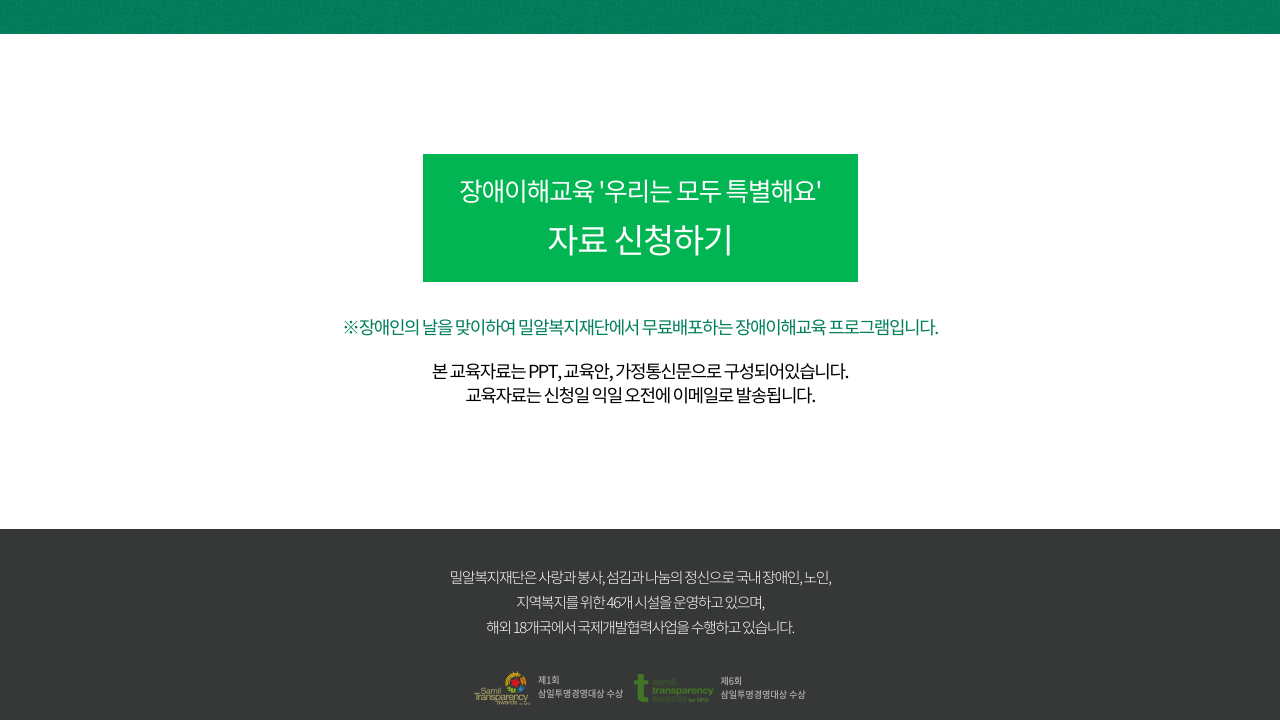
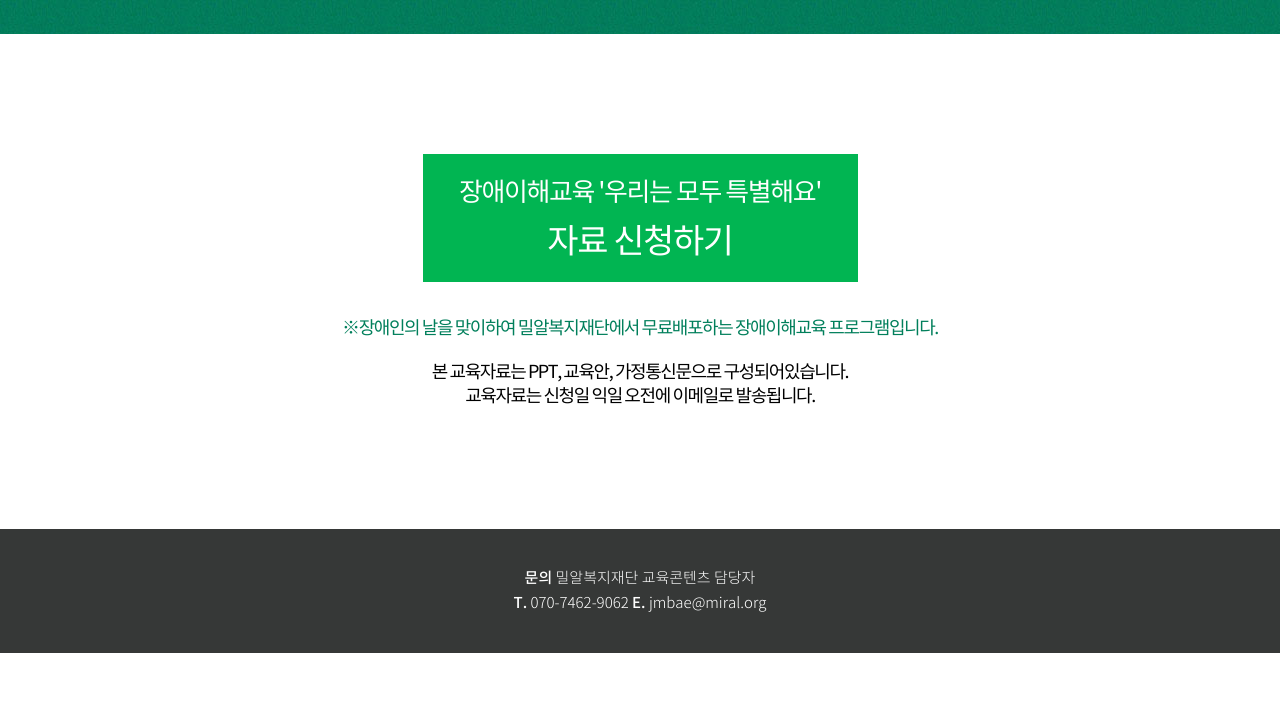
Before and after one commit to suksa/jara-MilAlBokJiJeDan, a plain HTML site: page campain_ver3.html in a window 1280 px wide. Shown: the part 1568-2288 px from the top of the page. After the commit the page ends 2221 px from the top, so only its background shows below. Drawn offline with Linux system fonts and the light colour scheme.

Commit message:
mobi footer modify

```diff
--- a/campain_ver3.html
+++ b/campain_ver3.html
@@ -45,12 +45,10 @@
 		</div>
 	</div>
 	<footer>
-		<p>밀알복지재단은 사랑과 봉사, 섬김과 나눔의 정신으로 국내 장애인, 노인,<span class="break-point"></span>지역복지를 위한 46개 시설을 운영하고 있으며,<span class="break-point"></span>해외 18개국에서 국제개발협력사업을 수행하고 있습니다.</p>
-		<ul>
-			<li><img src="./img/footer-award-1.png" alt="제1회 삼일투명경영대상 수상" width="149" height="34"></li>
-			<li><img src="./img/footer-award-2.png" alt="제6회 삼일투명경영대상 수상" width="172" height="34"></li>
-		</ul>
-		<a href="http://www.miral.org" class="footer-logo"><img src="./img/logo.png" alt="밀알복지재단 로고"></a>
+		<p class="mobi-txt">
+			<b>문의</b> 밀알복지재단 교육콘텐츠 담당자<br>
+			<b>T.</b> 070-7462-9062 <b>E.</b> jmbae@miral.org
+		</p>
 	</footer>
 	<script src="./js/script.js"></script>
 </body>
--- a/css/style.scss
+++ b/css/style.scss
@@ -616,6 +616,13 @@ footer {
 		line-height: 1.667em;
 		margin: 0 0 2rem;
 		font-weight: 300;
+		b {
+			font-weight:500;
+		}
+		&.mobi-txt {
+			letter-spacing: 0;
+			margin:0;
+		}
 	}
 	ul {
 		margin: 0 0 1.2em;
```
Also changed, not shown: css/style.min.css, 1 other file.
